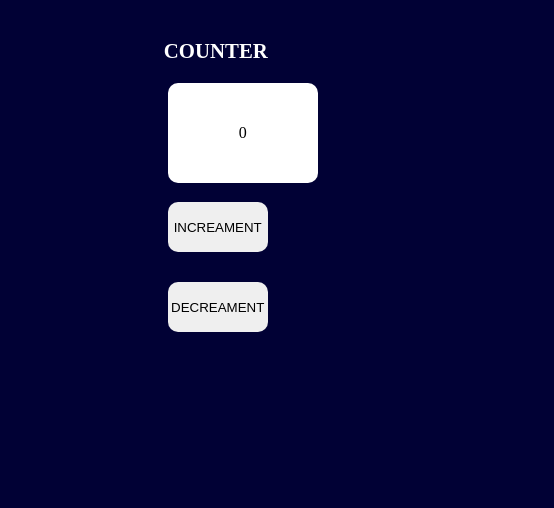
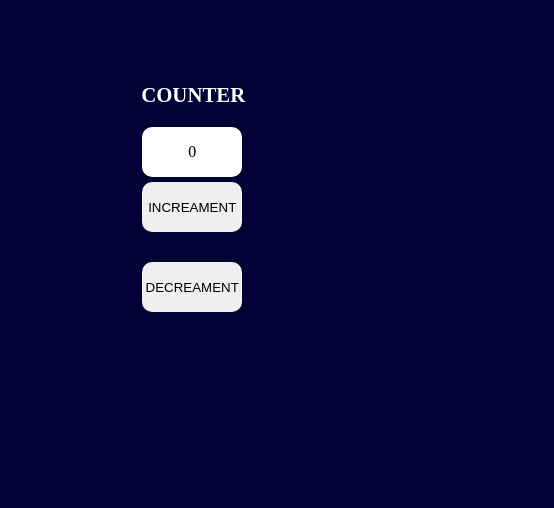
Before and after one commit to sriram-joshi25/Counter, a plain HTML site: page index.html in a window 390 px wide. Shown: the whole page, 554 px wide, since content can reach past the window. Drawn offline with Linux system fonts and the light colour scheme.

Commit message:
made responsive

```diff
--- a/style.css
+++ b/style.css
@@ -54,16 +54,23 @@ body{
 
 @media screen and (max-width:600px) {
 
+body{
+    width:fit-content;
+    margin-left: 25%;
+
+}
+
     .counter{
     width: 100%;
     margin-left:42% ;
-    margin-top: 10%;
+    margin-top: 80%;
     font-size: 1.3rem;
 }
 #disp{
-    height: 100px;
-    width: 150px;
+    /* height: 100px; */
+    /* width: 150px; */
     margin-left: 30%x;
+    margin-top: 20px;
 }
 
 }
```
